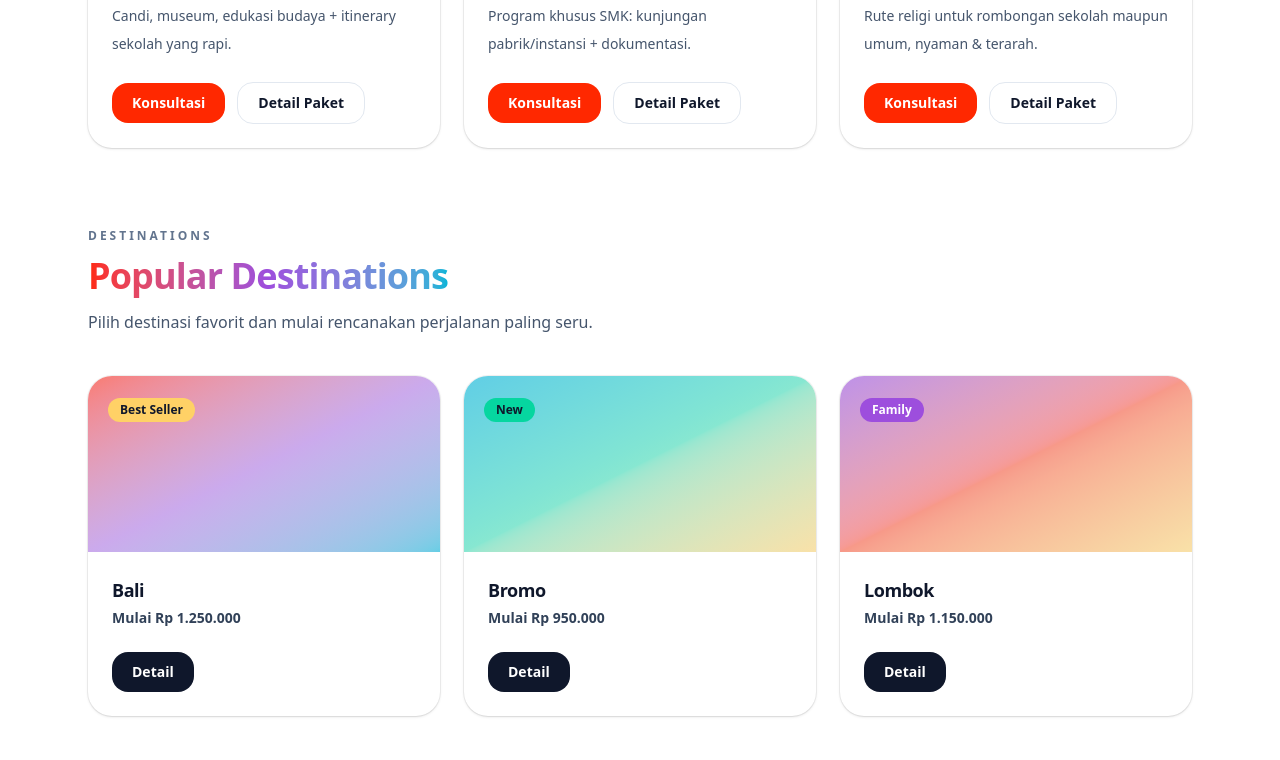
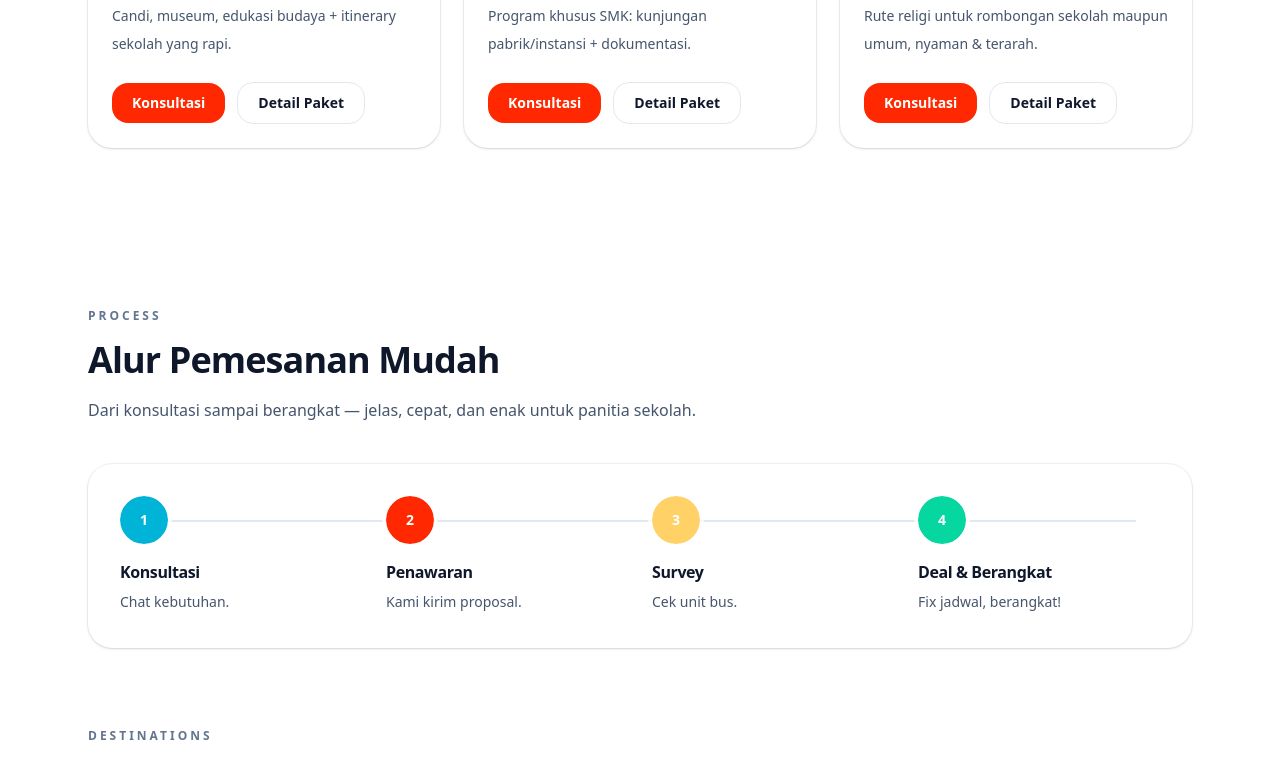
Before and after one commit to rifkydyatama/ferarri-tour-travel, a Next.js app: page / in a window 1280 px wide. Shown: the part 2000-2760 px from the top of the page. Built offline with nearby package versions, Linux system fonts and the light colour scheme.

Commit message:
feat: gallery + how it works + school CTA

```diff
--- a/src/app/page.tsx
+++ b/src/app/page.tsx
@@ -3,7 +3,9 @@ import Hero from "@/components/Hero";
 import TrustedBy from "@/components/TrustedBy";
 import Features from "@/components/Features";
 import StudentPackages from "@/components/StudentPackages";
+import HowItWorks from "@/components/HowItWorks";
 import Destinations from "@/components/Destinations";
+import Gallery from "@/components/Gallery";
 import Testimonials from "@/components/Testimonials";
 import CallToAction from "@/components/CallToAction";
 import FAQ from "@/components/FAQ";
@@ -17,7 +19,9 @@ export default function Home() {
       <TrustedBy />
       <Features />
       <StudentPackages />
+      <HowItWorks />
       <Destinations />
+      <Gallery />
       <Testimonials />
       <CallToAction />
       <FAQ />
--- a/src/components/CallToAction.tsx
+++ b/src/components/CallToAction.tsx
@@ -4,6 +4,7 @@ import Link from "next/link";
 
 export default function CallToAction() {
   const whatsappHref = "https://wa.me/";
+  const proposalHref = "#";
 
   return (
     <section className="bg-white">
@@ -18,21 +19,30 @@ export default function CallToAction() {
           <div className="relative flex flex-col items-start justify-between gap-8 sm:flex-row sm:items-center">
             <div className="max-w-2xl">
               <h2 className="text-balance text-3xl font-extrabold tracking-tight sm:text-4xl">
-                Ready for an Unforgettable Holiday?
+                Rencanakan Study Tour Tanpa Pusing!
               </h2>
               <p className="mt-3 text-sm leading-7 text-white/90 sm:text-base">
-                Konsultasi rute, jadwal, dan paket wisata. Kami bantu pilih yang paling cocok.
+                Kami bantu susun itinerary, izin, hingga laporan perjalanan. Guru tinggal terima beres.
               </p>
             </div>
 
+            <div className="flex w-full flex-col gap-3 sm:w-auto sm:flex-row sm:items-center">
               <Link
                 href={whatsappHref}
                 target="_blank"
                 rel="noopener noreferrer"
                 className="inline-flex items-center justify-center rounded-full bg-white px-7 py-3 text-sm font-semibold text-ferrari shadow-sm transition hover:bg-white/90"
               >
-              Chat WhatsApp
+                Konsultasi WA
               </Link>
+
+              <Link
+                href={proposalHref}
+                className="inline-flex items-center justify-center rounded-full border border-white/60 bg-transparent px-7 py-3 text-sm font-semibold text-white transition hover:border-white/80"
+              >
+                Download Proposal
+              </Link>
+            </div>
           </div>
         </div>
       </div>
--- /dev/null
+++ b/src/components/Gallery.tsx
@@ -0,0 +1,86 @@
+"use client";
+
+import { motion } from "framer-motion";
+
+type GalleryItem = {
+  src: string;
+  caption: string;
+};
+
+const ITEMS: GalleryItem[] = [
+  {
+    src: "https://images.unsplash.com/photo-1523050854058-8df90110c9f1?auto=format&fit=crop&w=1600&q=80",
+    caption: "SMAN 1 di Bali",
+  },
+  {
+    src: "https://images.unsplash.com/photo-1503676382389-4809596d5290?auto=format&fit=crop&w=1600&q=80",
+    caption: "Study Tour di Jogja",
+  },
+  {
+    src: "https://images.unsplash.com/photo-1529078155058-5d716f45d604?auto=format&fit=crop&w=1600&q=80",
+    caption: "Armada Bus Berangkat Pagi",
+  },
+  {
+    src: "https://images.unsplash.com/photo-1544620347-c4fd4a3d5957?auto=format&fit=crop&w=1600&q=80",
+    caption: "Kenyamanan di Dalam Bus",
+  },
+  {
+    src: "https://images.unsplash.com/photo-1523240795612-9a054b0db644?auto=format&fit=crop&w=1600&q=80",
+    caption: "Kunjungan Industri TVRI",
+  },
+  {
+    src: "https://images.unsplash.com/photo-1524178232363-1fb2b075b655?auto=format&fit=crop&w=1600&q=80",
+    caption: "Rombongan Siswa Happy",
+  },
+];
+
+function GalleryCard({ src, caption }: GalleryItem) {
+  return (
+    <motion.figure
+      whileHover={{ y: -4 }}
+      transition={{ duration: 0.18, ease: [0.2, 0.8, 0.2, 1] }}
+      className="group relative mb-5 overflow-hidden rounded-3xl bg-slate-100 shadow-sm ring-1 ring-black/5"
+      style={{ breakInside: "avoid" }}
+    >
+      <div className="relative">
+        <img
+          src={src}
+          alt={caption}
+          className="h-auto w-full origin-center scale-100 object-cover transition-transform duration-300 ease-out group-hover:scale-[1.06]"
+          loading="lazy"
+          referrerPolicy="no-referrer"
+        />
+        <div className="pointer-events-none absolute inset-0 bg-linear-to-t from-slate-950/60 via-slate-950/10 to-transparent opacity-0 transition-opacity duration-300 group-hover:opacity-100" />
+        <div className="pointer-events-none absolute inset-x-0 bottom-0 p-5">
+          <div className="inline-flex items-center rounded-full bg-white/90 px-3 py-1 text-xs font-semibold text-slate-900 opacity-0 transition-opacity duration-300 group-hover:opacity-100">
+            {caption}
+          </div>
+        </div>
+      </div>
+    </motion.figure>
+  );
+}
+
+export default function Gallery() {
+  return (
+    <section className="bg-white">
+      <div className="mx-auto max-w-6xl px-6 py-16 sm:py-20">
+        <div className="max-w-2xl">
+          <p className="text-xs font-semibold tracking-[0.25em] text-slate-500">GALLERY</p>
+          <h2 className="mt-4 text-3xl font-extrabold tracking-tight text-slate-900 sm:text-4xl">
+            Dokumentasi Keseruan
+          </h2>
+          <p className="mt-4 text-base leading-7 text-slate-600">
+            Momen terbaik dari study tour, kunjungan industri, dan wisata rombongan.
+          </p>
+        </div>
+
+        <div className="mt-10 columns-1 gap-5 sm:columns-2 lg:columns-3">
+          {ITEMS.map((item) => (
+            <GalleryCard key={item.caption} {...item} />
+          ))}
+        </div>
+      </div>
+    </section>
+  );
+}
--- /dev/null
+++ b/src/components/HowItWorks.tsx
@@ -0,0 +1,81 @@
+"use client";
+
+import { motion } from "framer-motion";
+
+const STEPS = [
+  {
+    title: "Konsultasi",
+    description: "Chat kebutuhan.",
+    dotClass: "bg-ocean",
+  },
+  {
+    title: "Penawaran",
+    description: "Kami kirim proposal.",
+    dotClass: "bg-ferrari",
+  },
+  {
+    title: "Survey",
+    description: "Cek unit bus.",
+    dotClass: "bg-sun",
+  },
+  {
+    title: "Deal & Berangkat",
+    description: "Fix jadwal, berangkat!",
+    dotClass: "bg-leaf",
+  },
+] as const;
+
+export default function HowItWorks() {
+  return (
+    <section className="bg-white">
+      <div className="mx-auto max-w-6xl px-6 py-16 sm:py-20">
+        <div className="max-w-2xl">
+          <p className="text-xs font-semibold tracking-[0.25em] text-slate-500">PROCESS</p>
+          <h2 className="mt-4 text-3xl font-extrabold tracking-tight text-slate-900 sm:text-4xl">
+            Alur Pemesanan Mudah
+          </h2>
+          <p className="mt-4 text-base leading-7 text-slate-600">
+            Dari konsultasi sampai berangkat — jelas, cepat, dan enak untuk panitia sekolah.
+          </p>
+        </div>
+
+        <div className="mt-10 rounded-3xl bg-white p-6 shadow-sm ring-1 ring-black/5 sm:p-8">
+          <div className="relative">
+            <div className="pointer-events-none absolute left-6 right-6 top-6 hidden h-0.5 bg-slate-200 md:block" />
+
+            <div className="grid gap-6 md:grid-cols-4">
+              {STEPS.map((step, index) => (
+                <motion.div
+                  key={step.title}
+                  initial={{ opacity: 0, y: 10 }}
+                  whileInView={{ opacity: 1, y: 0 }}
+                  viewport={{ once: true, margin: "-80px" }}
+                  transition={{ duration: 0.35, ease: [0.2, 0.8, 0.2, 1], delay: index * 0.05 }}
+                  className="relative"
+                >
+                  <div className="flex items-start gap-4 md:flex-col md:items-start">
+                    <div className="relative">
+                      <div className={"grid h-12 w-12 place-items-center rounded-full text-sm font-extrabold text-white " + step.dotClass}>
+                        {index + 1}
+                      </div>
+                      <div className="absolute inset-0 rounded-full ring-4 ring-white/70" />
+                    </div>
+
+                    <div>
+                      <h3 className="text-base font-extrabold tracking-tight text-slate-900">
+                        {step.title}
+                      </h3>
+                      <p className="mt-1 text-sm leading-7 text-slate-600">
+                        {step.description}
+                      </p>
+                    </div>
+                  </div>
+                </motion.div>
+              ))}
+            </div>
+          </div>
+        </div>
+      </div>
+    </section>
+  );
+}
```
Lines whose indentation alone changed are shown as unchanged.
